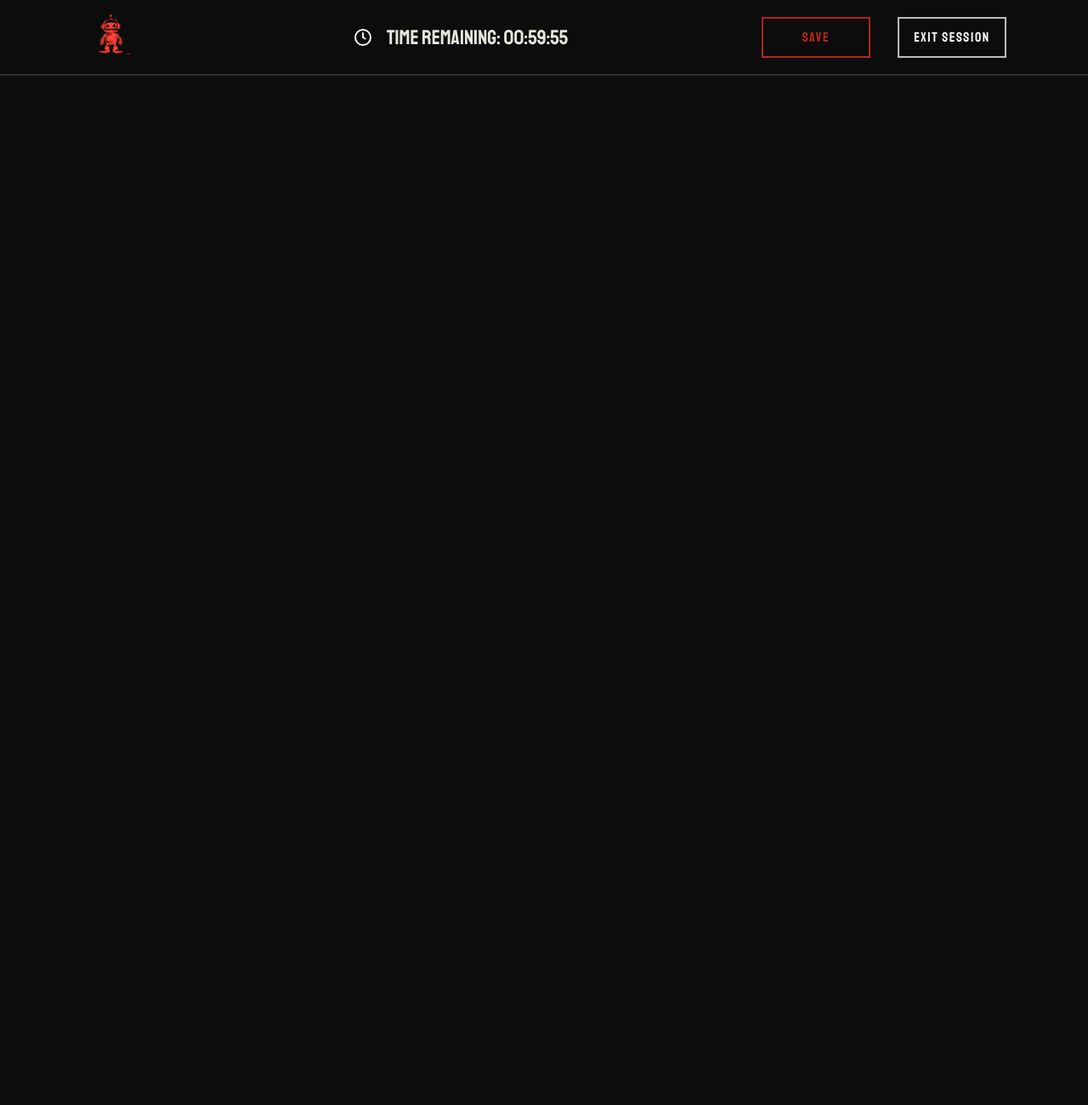
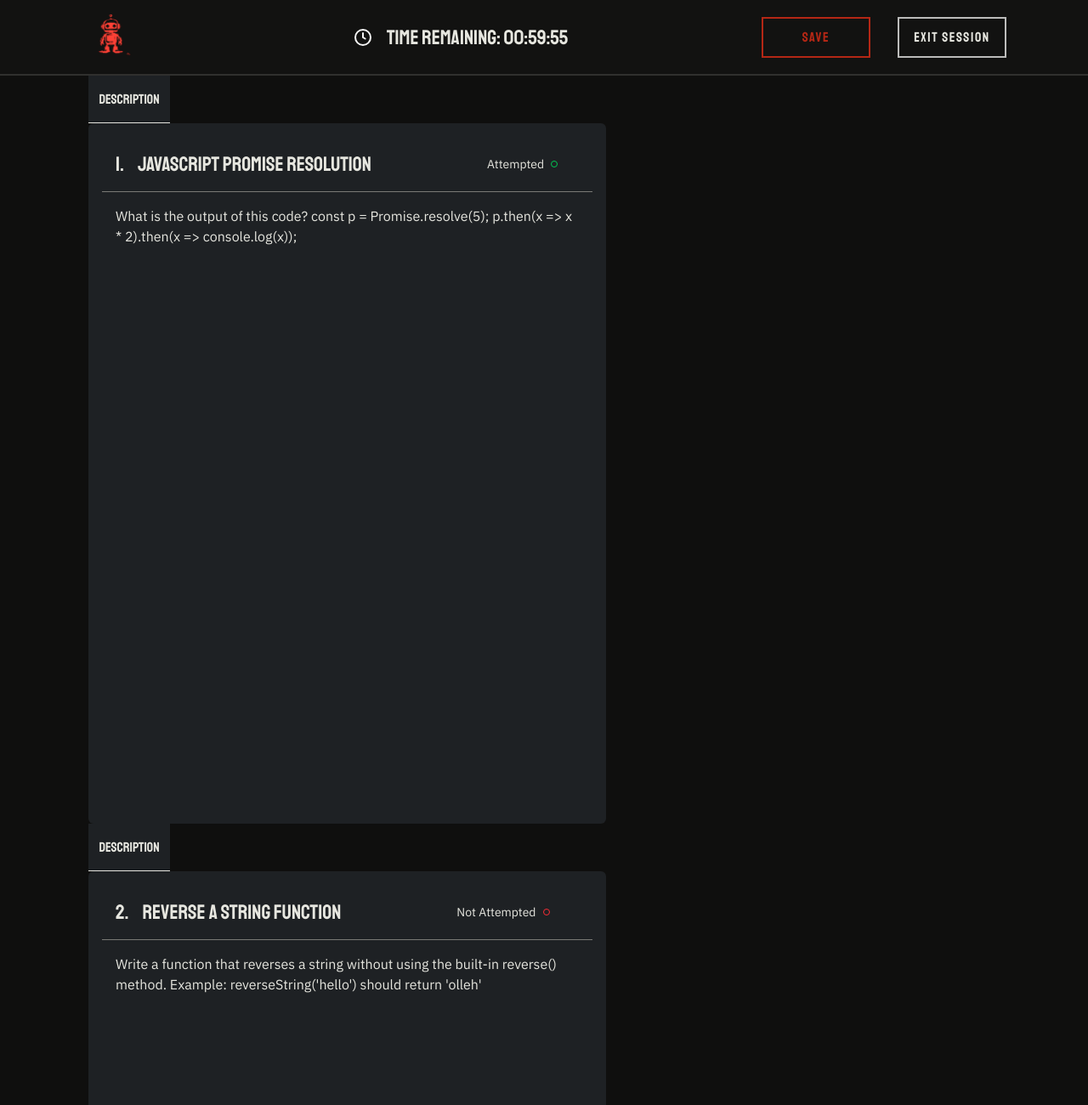
Before and after one commit to COS301-SE-2026/AEGIS--Adversarial-Evaluation---Genuineness-Intelligence-System-, a Next.js app in the folder frontend/: page /assessment/1 in a window 1280 px wide. Shown: the top 1300 px of the page at 85% size. Before the commit the page ends 800 px from the top, so only its background shows below. Built offline with nearby package versions, Linux system fonts and the light colour scheme.

Commit message:
Done with question description card.

```diff
--- a/frontend/src/app/(candidate)/assessment/[id]/page.tsx
+++ b/frontend/src/app/(candidate)/assessment/[id]/page.tsx
@@ -1,7 +1,58 @@
+import { Question } from "@/components/candidate/ui/cards/question.type";
+import { TestDescriptionCard } from "@/components/candidate/ui/cards/test-description-card";
+
+
 export default function AssessmentCompletionPage() {
+
+   const mockQuestions: Question[] = [
+  // Multiple Choice
+  {
+    questionId: 1,
+    questionTitle: "JavaScript Promise Resolution",
+    questionText: "What is the output of this code?\n\nconst p = Promise.resolve(5);\np.then(x => x * 2).then(x => console.log(x));",
+    type: 'multiple-choice',
+    options: [
+      "5",
+      "10",
+      "undefined",
+      "Promise { 10 }"
+    ],
+    correctAnswer: "10",
+    tags: ["javascript", "promises", "async"],
+    attempted: true
+  },
+
+  // Coding Question
+  {
+    questionId: 2,
+    questionTitle: "Reverse a String Function",
+    questionText: "Write a function that reverses a string without using the built-in reverse() method.\n\nExample: reverseString('hello') should return 'olleh'",
+    type: 'coding',
+    options: [],
+    correctAnswer: "function reverseString(str) { return str.split('').reduce((rev, char) => char + rev, ''); }",
+    tags: ["javascript", "strings", "algorithms"],
+    attempted: false
+  },
+
+  // Fill in the Blank
+  {
+    questionId: 3,
+    questionTitle: "Array Method Completion",
+    questionText: "Complete the code:\n\nconst numbers = [1, 2, 3, 4];\nconst doubled = numbers._____(x => x * 2);\n// doubled = [2, 4, 6, 8]",
+    type: 'fill-in-the-blank',
+    options: ["map", "filter", "reduce", "forEach"],
+    correctAnswer: "map",
+    tags: ["javascript", "arrays", "functional-programming"],
+    attempted: false
+  }
+];
     return (
-        <div>
-
-        </div>
+        <main>
+            <div>
+                {mockQuestions.map((question) => (
+                    <TestDescriptionCard key={question.questionId} question={question} />
+                ))}
+            </div>
+        </main>
     );
 }
--- a/frontend/src/app/(candidate)/assessment/page.tsx
+++ b/frontend/src/app/(candidate)/assessment/page.tsx
@@ -1,4 +1,4 @@
-import { AssessmentCard } from "@/components/candidate/ui/cards/assesment_card";
+import { AssessmentCard } from "@/components/candidate/ui/cards/assesment-card";
 
 
 export default function AssessmentPage() {
@@ -17,7 +17,7 @@ export default function AssessmentPage() {
     return (
         <main>
             <div className="mt-8">
-                <h1 className="font-staatliches text-3xl text-white-smoke mb-2">Available Assessments</h1>
+                <h1 className="font-staatliches text-3xl text-default-text mb-2">Available Assessments</h1>
                 <div>
                     <p className="font-ibm-plex text-base text-white-smoke">
                         Start an assessment with carefully curated questions.
--- a/frontend/src/app/globals.css
+++ b/frontend/src/app/globals.css
@@ -1,13 +1,14 @@
 @import "tailwindcss";
 
 @theme {
-  --color-background: #0C0C0C; /*chinese-black in current theme */
+  --color-background: #0F0F0E; /*chinese-black in current theme */
   --color-secondary-surface: #121211; /*bunker-grey in current theme */
   --color-tertiary-surface: #30302E; /*black-wool in current theme */
   --color-white-smoke: #F5F5F5; /*white-smoke in current theme */
   --color-system-red: #B42715; /*signal-red in current theme */
   --color-default-text: #E6E6DF; /*pure-white in current theme */
   --color-default-border: #989892; /*bunker-grey in current theme */
+  --color-code-editor: #1E2124;
 
   --font-staatliches: var(--font-staatliches);
   --font-ibm-plex: var(--font-ibm-plex-sans);
--- a/frontend/src/components/candidate/layouts/navbar.tsx
+++ b/frontend/src/components/candidate/layouts/navbar.tsx
@@ -56,7 +56,7 @@ export function Navbar() {
     else {
         return (
             <header>
-                <nav className="border-b-2 border-tertiary-surface py-4 px-24 flex items-center justify-between">
+                <nav className="bg-secondary-surface border-b-2 border-tertiary-surface py-4 px-24 flex items-center justify-between">
                     <div className="flex items-center gap-4">
                         <Link href="/">
                             <Image src="/illustrations/AEGIS-logo-candidate-nav.png" alt="Logo" width={75} height={55} />
--- a/frontend/src/components/candidate/ui/buttons/exit-session.tsx
+++ b/frontend/src/components/candidate/ui/buttons/exit-session.tsx
@@ -1,6 +1,6 @@
 export function ExitSessionButton() {
     return (
-        <button className="bg-transparent h-12 w-32 text-white-smoke border-2 border-white-smoke/75  px-4 py-2 hover:bg-white-smoke/75 hover:border-none hover:text-chinese-black transition-colors duration-200 cursor-pointer">
+        <button className="bg-transparent h-12 w-32 text-default-text border-2 border-white-smoke/75  px-4 py-2 hover:bg-default-text/75 hover:border-none hover:text-background transition-colors duration-200 cursor-pointer">
             <h3 className="tracking-widest">Exit Session</h3>
         </button>
     );
--- a/frontend/src/components/candidate/ui/buttons/search-bar.tsx
+++ b/frontend/src/components/candidate/ui/buttons/search-bar.tsx
@@ -9,7 +9,7 @@ export function SearchBar() {
                 <input
                     type="text"
                     placeholder="Search..."
-                    className="w-40  h-[36] pl-10 pr-4 py-2 border  border-tertiary-surface focus:outline-none focus:ring-2 focus:ring-white-smoke transition duration-200"
+                    className="w-40  h-[36] pl-10 pr-4 py-2 border  border-default-border/75 rounded-md focus:outline-none focus:ring-2 focus:ring-white-smoke transition duration-200"
                 />
             </div>
         </div>
--- a/frontend/src/components/candidate/ui/buttons/start-assessment-button.tsx
+++ b/frontend/src/components/candidate/ui/buttons/start-assessment-button.tsx
@@ -1,6 +1,6 @@
 export function StartAssessmentButton() {
     return (
-        <button className= " mt-4 bg-transparent h-3rem w-8rem text-system-red border-2 border-system-red  px-4 py-2 hover:bg-system-red hover:text-white-smoke transition-colors duration-300 cursor-pointer">
+        <button className= " mt-4 bg-transparent h-3rem w-8rem rounded-md text-system-red border-2 border-system-red  px-4 py-2 hover:bg-system-red hover:text-white-smoke transition-colors duration-300 cursor-pointer">
                         <h3 className="tracking-widest">Start</h3>
         </button>
     )
--- a/frontend/src/components/candidate/ui/cards/assesment_card.tsx
+++ b/frontend/src/components/candidate/ui/cards/assesment-card.tsx
@@ -1,6 +1,6 @@
 import Link from "next/link";
 import Image from "next/image";
-import { AssessmentCardProps } from "./assessment_card.types"; //icons class
+import { AssessmentCardProps } from "./assessment-card.types"; //icons class
 import { StartAssessmentButton } from "@/components/candidate/ui/buttons/start-assessment-button";
 
 
--- /dev/null
+++ b/frontend/src/components/candidate/ui/cards/question.type.tsx
@@ -0,0 +1,10 @@
+export interface Question {
+    questionId: number;
+    questionTitle: string;
+    questionText: string;
+    type: 'multiple-choice' | 'coding' | 'fill-in-the-blank';
+    options: string[];
+    correctAnswer: string;
+    tags: string[];
+    attempted: boolean;
+}
--- /dev/null
+++ b/frontend/src/components/candidate/ui/cards/test-description-card.tsx
@@ -0,0 +1,35 @@
+import { Question } from "./question.type";
+
+
+
+export function TestDescriptionCard({ question }: {question: Question}) {
+    return (
+        <div>
+            <div className="flex flex-col items-center bg-code-editor w-24 h-14 border-b p-4">
+                    <h2>Description</h2>
+            </div>
+            <div className="bg-code-editor w-152.25 h-206 p-4 rounded-md">
+                <div className="flex flex-row items-center gap-4 p-4">
+                    <h1 className="text-2xl">{question.questionId}.</h1>
+                    <h1 className="text-2xl">{question.questionTitle}</h1>
+                    {question.attempted ? (
+                        <div className="flex items-center gap-2 ml-30">
+                            <p className="text-sm">Attempted</p>
+                            <div className="w-2 h-2 rounded-full border border-green-500"></div>
+                        </div>
+                    ) : (
+                        <div className="flex items-center gap-2 ml-30">
+                            <p className="text-sm">Not Attempted</p>
+                            <div className="w-2 h-2 rounded-full border border-red-500"></div>
+                        </div>
+                    )}
+                </div>
+                <hr className="border-default-border/75" />
+                <div className="p-4">
+                    <p>{question.questionText}</p>
+                </div>
+            </div>
+        </div>
+
+    )
+}
--- /dev/null
+++ b/frontend/src/components/candidate/ui/icons/question-tag-icon.tsx
@@ -0,0 +1,10 @@
+export default function QuestionTagIcon({tag}: {tag: string}) {
+    return (
+        <div className="w-auto h-4 bg-[#252729]">
+            {tag === "easy" && <p className="text-xs text-green-500 p-1">{tag}</p>}
+            {tag === "medium" && <p className="text-xs text-yellow-500 p-1">{tag}</p>}
+            {tag === "hard" && <p className="text-xs text-red-500 p-1">{tag}</p>}
+            {tag !== "easy" && tag !== "medium" && tag !== "hard" && <p className="text-xs text-default-text p-1">{tag}</p>}
+        </div>
+    )
+}
```
Also changed, not shown: frontend/src/components/candidate/ui/cards/assessment-card.types.tsx (renamed from frontend/src/components/candidate/ui/cards/assessment_card.types.tsx).
